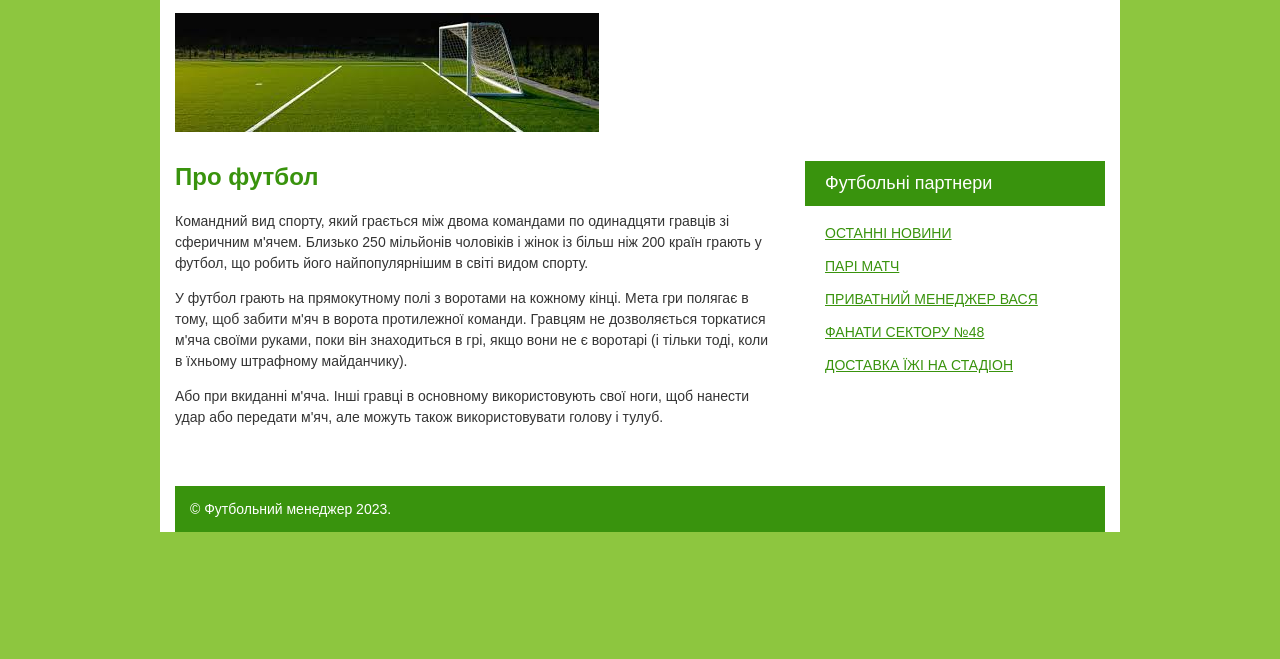
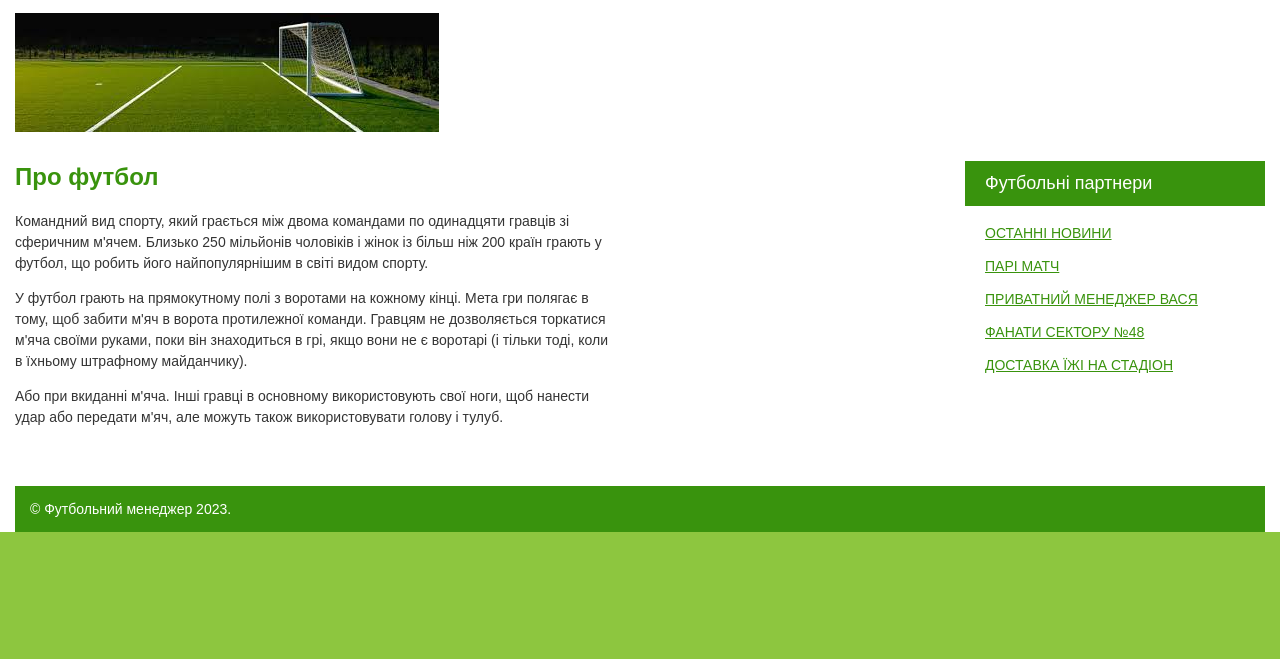
Before and after one commit to DSVadim/football2, a plain HTML site: page index.html in a window 1280 px wide. Shown: the part 141-800 px from the top of the page. Drawn offline with Linux system fonts and the light colour scheme.

Commit message:
Update style.css

```diff
--- a/css/style.css
+++ b/css/style.css
@@ -7,7 +7,7 @@ body {
 }
 .wrapper {
     background-color: #fff;
-    max-width: 960px;
+    max-width: 100%;
     margin: 0 auto;
     padding: 0 15px;
     box-sizing: border-box;
```
